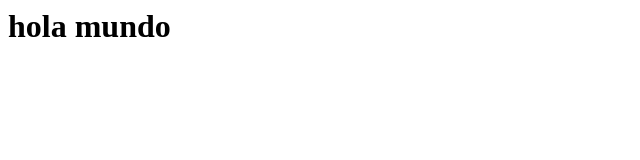
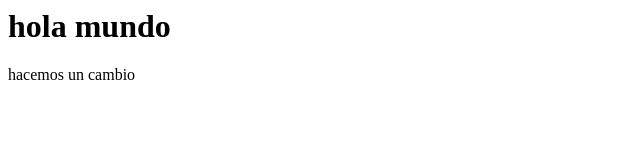
Before and after one commit to digity-cristobalcorral/joomla, a plain HTML site: page index.html in a window 1280 px wide. Shown: the whole page, without its empty margins (0-640 px from the left). Drawn offline with Linux system fonts and the light colour scheme.

Commit message:
primer develop

```diff
--- a/index.html
+++ b/index.html
@@ -1 +1,2 @@
 <h1>hola mundo</h1>
+<p>hacemos un cambio</p>
```
